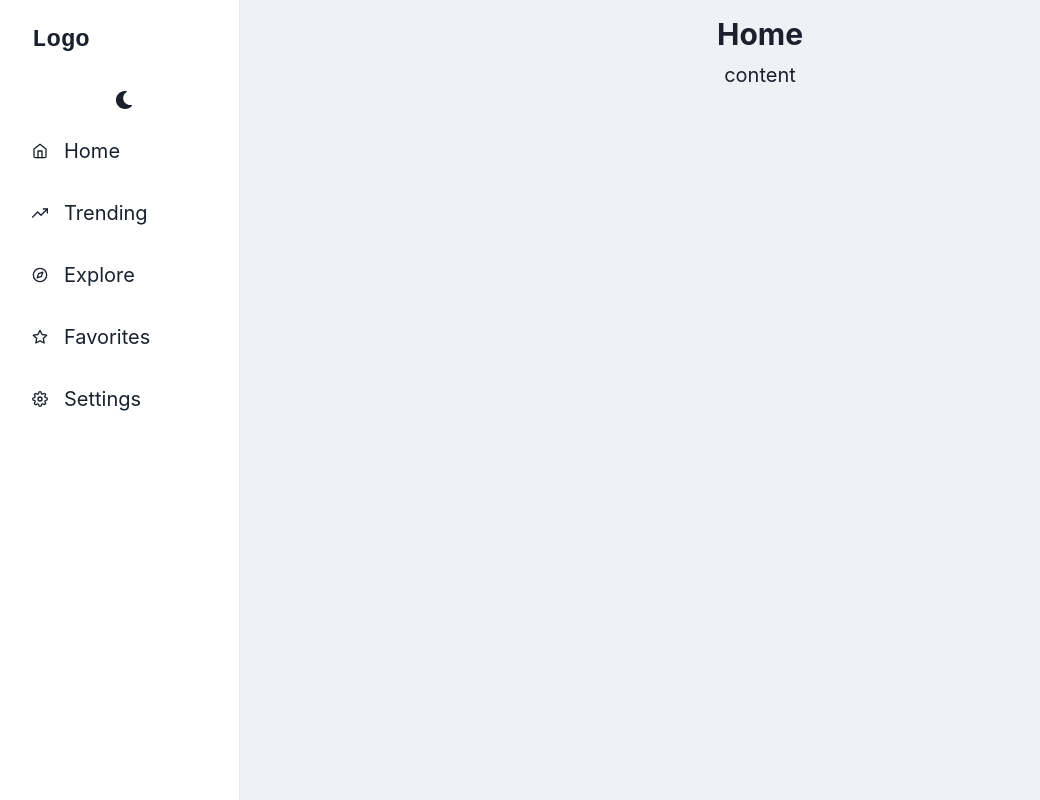
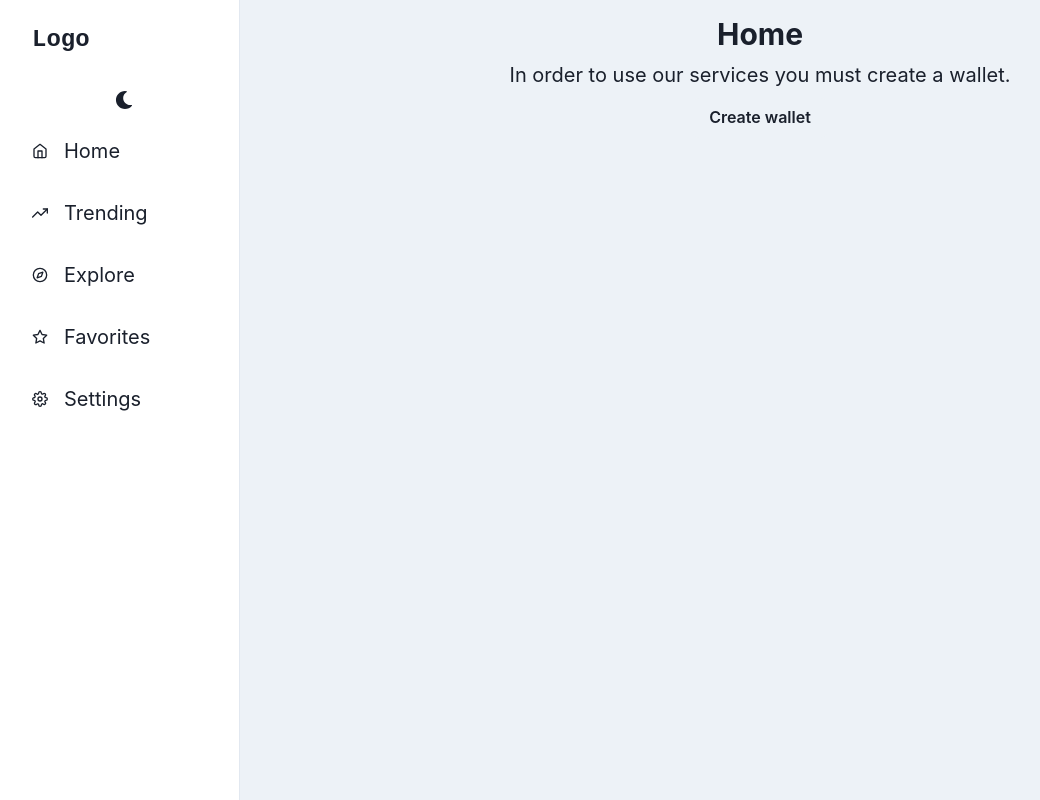
Before and after one commit to J4ckyLIM/React_ETH_Trade_Platform, a React (Create React App) app in the folder my-app/: page / in a window 1280 px wide. Shown: the whole page, without its empty margins (0-1040 px from the left). Built offline with nearby package versions, Linux system fonts and the light colour scheme; no server answers; sample sign-in values are in the browser's storage.

Commit message:
wip: create wallet button

```diff
--- a/my-app/src/App.tsx
+++ b/my-app/src/App.tsx
@@ -8,7 +8,7 @@ import { useRoutes } from "react-router-dom";
 import { routes } from "./router";
 import { ToastContainer } from 'react-toastify';
 import 'react-toastify/dist/ReactToastify.css';
-import { AuthenticationProvider } from "./contexts";
+import { AuthenticationProvider, Web3Provider } from "./contexts";
 import { QueryClient, QueryClientProvider } from "@tanstack/react-query";
 
 export const App = () => {
@@ -20,7 +20,9 @@ export const App = () => {
       <QueryClientProvider client={queryClient}>
         <Box textAlign="center" fontSize="xl">
           <AuthenticationProvider>
-            <Suspense>{elements}</Suspense>
+            <Web3Provider>
+              <Suspense>{elements}</Suspense>
+            </Web3Provider>
           </AuthenticationProvider>
         </Box>
       </QueryClientProvider>
--- a/my-app/src/views/home/HomeView.tsx
+++ b/my-app/src/views/home/HomeView.tsx
@@ -1,10 +1,34 @@
-import { FC } from "react"
+import { Button, Text, VStack } from "@chakra-ui/react"
+import { FC, useCallback } from "react"
+import { toast } from "react-toastify"
+import { useCreateWallet } from "../../api/users"
 import { Page } from "../../components/layouts/Page/Page"
+import { useAuthentication } from "../../hooks"
+import { useWeb3 } from "../../hooks/useWeb3"
+import { UserWallet } from "../../types/types"
 
 export const HomeView: FC = () => {
+  const { createWallet } = useCreateWallet();
+  const { user } = useAuthentication();
+  const { setWallet } = useWeb3();
+
+  const handleOnSuccessWalletCreation = useCallback((wallet: UserWallet) => {
+    setWallet(wallet);
+    toast('Wallet created successfully', { type: 'success' });
+  }, [setWallet]);
+
+  const handleOnClickCreateWallet  = useCallback(() => {
+    if(user) {
+      createWallet({ userId: user.uid, onSuccess: handleOnSuccessWalletCreation });
+    }
+  }, [createWallet, user, handleOnSuccessWalletCreation]);
+
   return (
     <Page title="Home">
-      <div>{'content'}</div>
+      <VStack>
+        <Text>In order to use our services you must create a wallet.</Text>
+        <Button onClick={handleOnClickCreateWallet}>Create wallet</Button>
+      </VStack>
     </Page>
   )
 }
```
